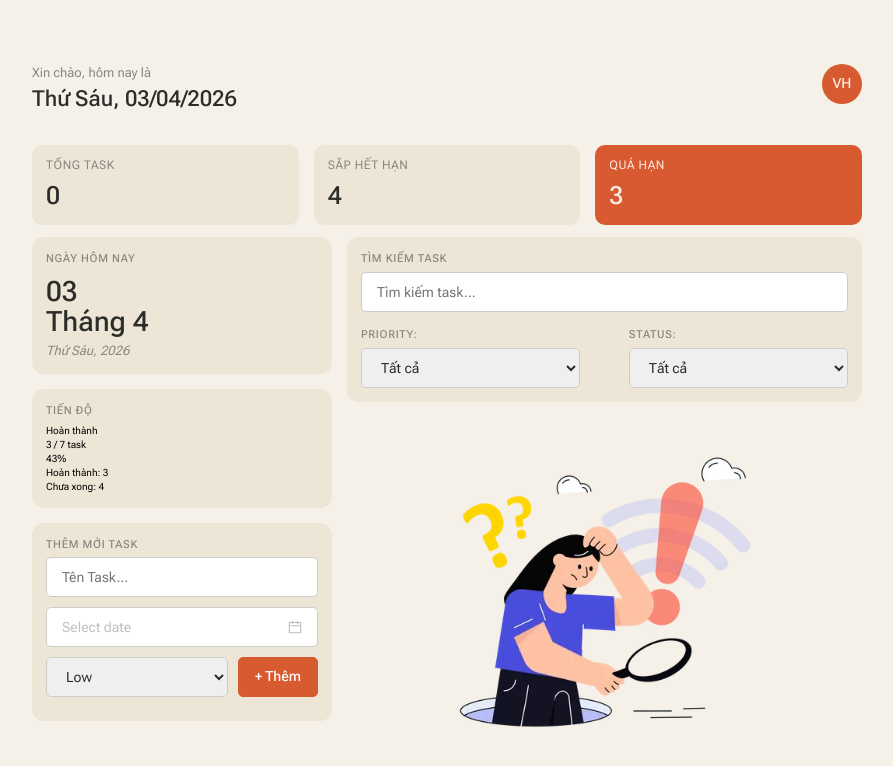
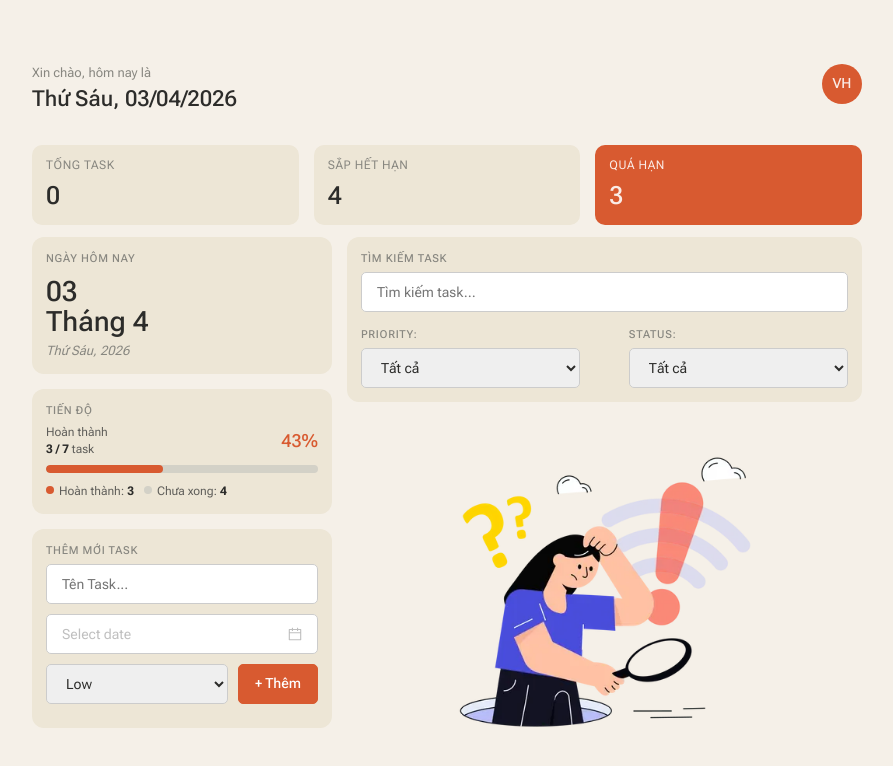
Before and after one commit to HungNV060895/reactjs, a React (Vite) app: page / in a window 1280 px wide. Shown: the top 766 px of the page, without its empty margins (193-1086 px from the left). Built offline with nearby package versions, Linux system fonts and the light colour scheme; no server answers.

Commit message:
update UI progress

```diff
--- a/src/assets/scss/_todoapp.scss
+++ b/src/assets/scss/_todoapp.scss
@@ -333,3 +333,79 @@
 		margin-right: 0;
 	}
 }
+
+//Todo Progress
+.todo-progress{
+	&__item{
+		display: flex;
+		align-items: center;
+		gap: 10px;
+		padding: 10px 12px;
+		background: #EDE6D6;
+		border-radius: 0 10px 10px 0;
+		margin-bottom: 10px;
+		&:last-of-type{
+			margin-bottom: 0;
+		}
+		&.expired{
+			border-left: 3px solid red;
+		}
+	}
+	&__stats{
+		display: flex;
+		justify-content: space-between;
+		align-items: center;
+		margin-bottom: 8px;
+	}
+	&__label{
+		font-size: 12px;
+		color: #5F5E5A;
+		strong{
+			font-weight: 700;
+			color: #2C2C2A;
+		}
+	}
+	&__percent{
+		font-size: 18px;
+		font-weight: 500;
+		color: #D85A30;
+	}
+	&__track{
+		background: #D3D1C7;
+		border-radius: 20px;
+		height: 8px;
+		width: 100%;
+		overflow: hidden;
+		margin-bottom: 10px;
+	}
+	&__fill{
+		background: #D85A30;
+		height: 100%;
+		border-radius: 20px;
+		width: 43%;
+	}
+	&__sub{
+		@include flex(0,0,wrap);
+		gap: 0 10px;
+		&-item{
+			display: flex;
+			align-items: center;
+			gap: 5px;
+			font-size: 12px;
+			color: #5F5E5A;
+			strong{
+				font-weight: 700;
+				color: #2C2C2A;
+			}
+		}
+
+	}
+	&__dot{
+		width: 8px;
+		height: 8px;
+		border-radius: 50%;
+		background: #D3D1C7;
+		position: relative;
+		top: -2px;
+	}
+}
--- a/src/components/learn/TodoApp.jsx
+++ b/src/components/learn/TodoApp.jsx
@@ -121,11 +121,11 @@ const TodoApp = () => {
 									</div>
 									<div className="todo-progress__sub">
 										<div className="todo-progress__sub-item">
-											<div className="todo-progress__dot"></div>
+											<div className="todo-progress__dot" style={{ backgroundColor: '#D85A30' }}></div>
 											<span>Hoàn thành: <strong>3</strong></span>
 										</div>
 										<div className="todo-progress__sub-item">
-											<div className="todo-progress__dot"></div>
+											<div className="todo-progress__dot" style={{ backgroundColor: '#D3D1C7' }}></div>
 											<span>Chưa xong: <strong>4</strong></span>
 										</div>
 									</div>
```
